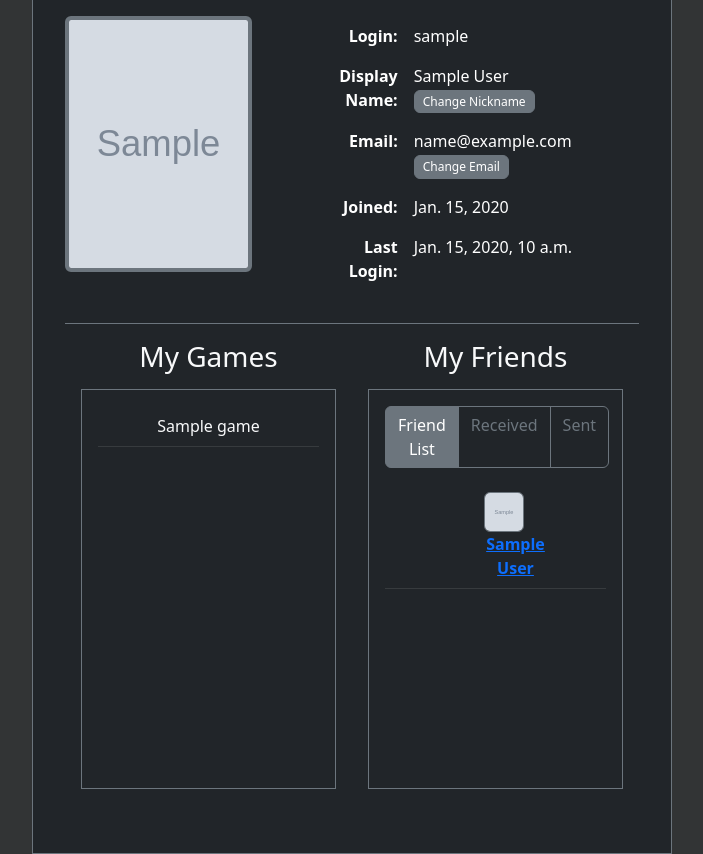
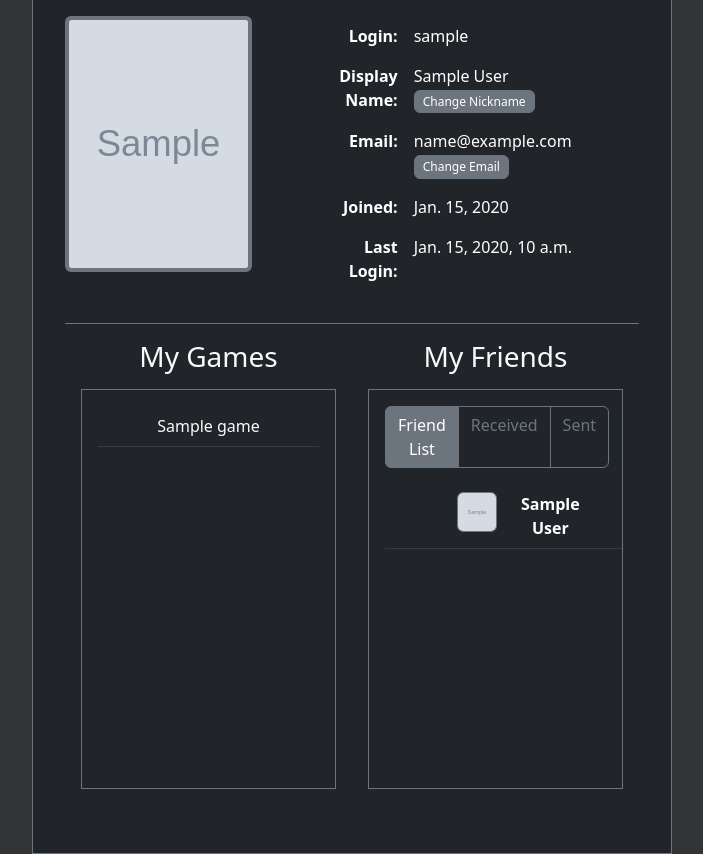
Before and after one commit to mstc0/libraryproject, a Django app: page /accounts/profile/1 in a window 1280 px wide. Shown: the part 129-983 px from the top of the page, without its empty margins (288-991 px from the left). Run offline with Django 4.2, Linux system fonts and the light colour scheme; a user stored in the database is signed in; tables that the repository leaves empty hold one stand-in row (values such as "Sample post"); grey boxes marked "Sample" are stand-in pictures.

Commit message:
Added friend list, adjusted templates

```diff
--- a/templates/my-profile.html
+++ b/templates/my-profile.html
@@ -179,7 +179,6 @@
                             <td>
                                 <div class="d-flex justify-content-start mx-5" style="">
                                     {% if friend.avatar %}
-                                        <a href="#" class="stretched-link">
                                         <img class="border border-secondary rounded"
                                              src="{% static friend.avatar|cut:'library/static/' %}"
                                              style="width: 40px; height: 40px">
```
Also changed, not shown: library/migrations/0010_userextraprofile_friends_and_more.py (added).
